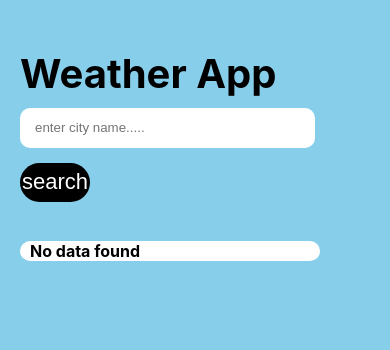
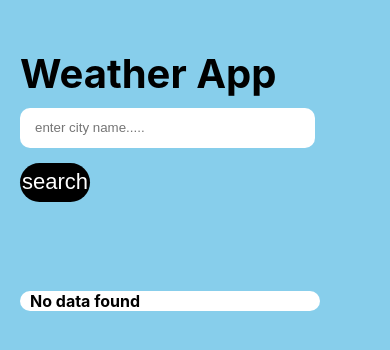
Before and after one commit to himanshuTiwari03/weather-app, a React (Create React App) app: page / in a window 390 px wide. Shown: the top 350 px of the page. Built offline with nearby package versions, Linux system fonts and the light colour scheme.

Commit message:
added margin to result container

```diff
--- a/src/App.css
+++ b/src/App.css
@@ -75,7 +75,7 @@
 
   }
   .result{
-    margin-top: -820px;
+    margin-top: -720px;
     margin-right: auto;
   }
   .search h1{
```
